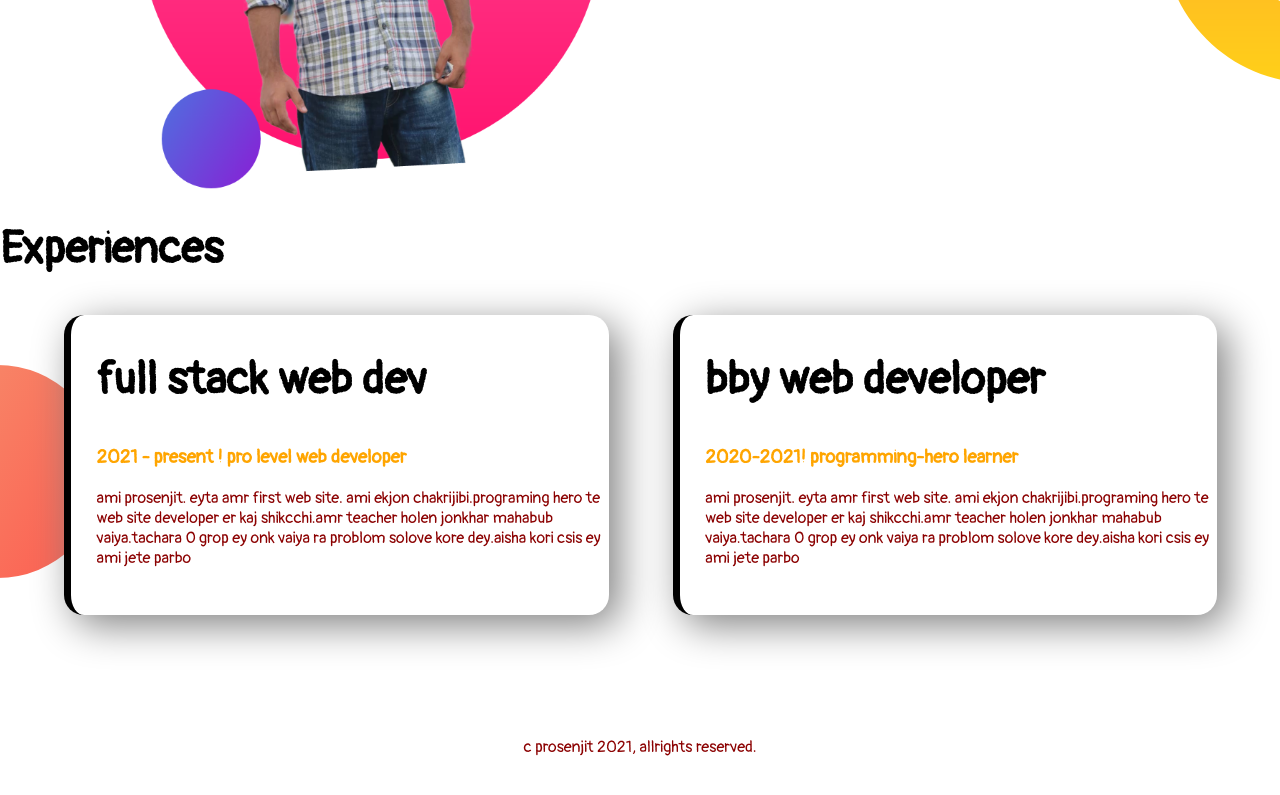
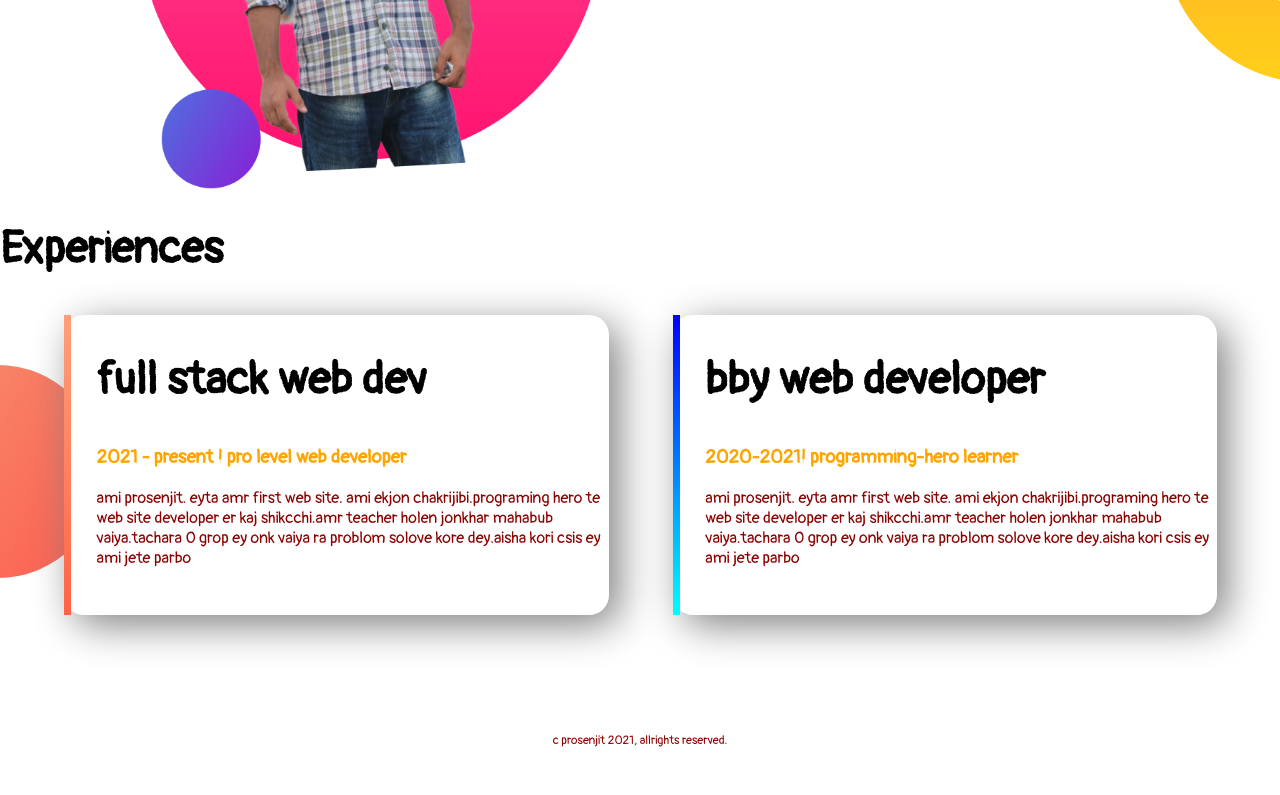
Before and after one commit to prosenjit31/web-portfolio, a plain HTML site: page index.html in a window 1280 px wide. Shown: the part 816-1611 px from the top of the page. Drawn offline with Linux system fonts and the light colour scheme.

Commit message:
first website

```diff
--- a/style.css
+++ b/style.css
@@ -61,7 +61,7 @@ section{
 
 #full-stack{
     border-left: 7px solid;
-    border-image: linear-gradien (180deg, lightsalmon,tomato);
+    border-image: linear-gradient(180deg, lightsalmon,tomato);
     border-image-slice: 1;
 }
 
@@ -69,9 +69,10 @@ section{
 
 #bby-web{
     border-left: 7px solid;
-    border-image: linear-gradien(180deg,blue, cyan) ;
+    border-image: linear-gradient(180deg,blue, cyan) ;
     border-image-slice: 1;
 }
 footer p{
     text-align: center;
+    font-size: 12px;
 }
```
Also changed, not shown: biography-bg.png (added), work-1.png (added), work-2.jpg (added), work-3.jpg (added).
